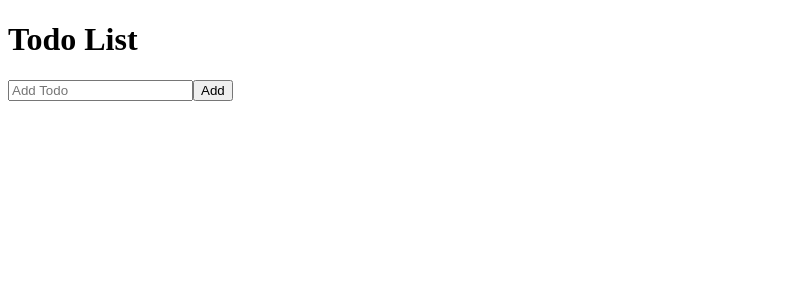
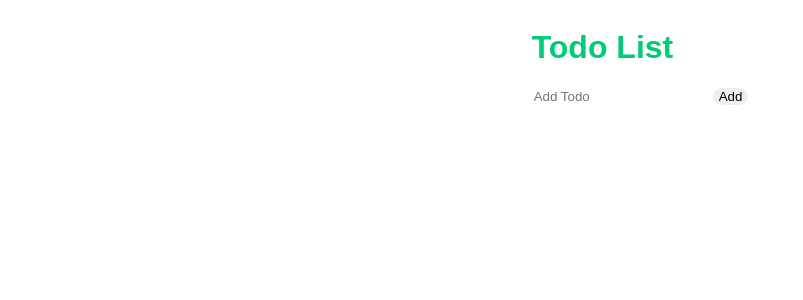
Before and after one commit to rhyusarmiento/react-todo-client, a React (Create React App) app: page / in a window 1280 px wide. Shown: the top 300 px of the page, without its empty margins (0-803 px from the left). Built offline with nearby package versions, Linux system fonts and the light colour scheme.

Commit message:
add basic styles

```diff
--- a/src/App.js
+++ b/src/App.js
@@ -16,6 +16,7 @@ export default class App extends Component {
   }
 
   handleSubmit = (e) => {
+    e.preventDefault();
     axios({
       method: "POST",
       url: "https//localhost:5000/api/add-todo",
@@ -30,8 +31,6 @@ export default class App extends Component {
       .catch(err => {
         console.log(err);
       })
-
-    e.preventDefault();
   }
 
   render() {
--- a/src/index.js
+++ b/src/index.js
@@ -1,6 +1,8 @@
 import React from 'react';
 import ReactDOM from 'react-dom';
 import App from './App';
+
+import './styles.css'
 
 ReactDOM.render(
   <React.StrictMode>
--- /dev/null
+++ b/src/styles.css
@@ -0,0 +1,41 @@
+#root {
+    display: flex;
+    justify-content: center;
+    color: #00cb78;
+    font-family: sans-serif;
+}
+
+.app {
+    margin-top: 2rem;
+    display: grid;
+    justify-items: center;
+    background-color: #454544;
+    border-radius: 10px;
+    width: 400px;
+    box-shadow: 5px 5px 5px #999;
+}
+
+.add-todo {
+    display: flex;
+    justify-content: space-evenly;
+    align-items: center;
+    width: 60%;
+    padding-bottom: 60px;
+}
+
+.add-todo input, button {
+    border-radius: 10px;
+    outline: none;
+    border: none;
+}
+
+.todo-item {
+    display: flex;
+    align-items: center;
+    width: 80%;
+}
+
+.done {
+    color: black;
+    text-decoration: line-through;
+}
```
Lines whose indentation alone changed are shown as unchanged.
